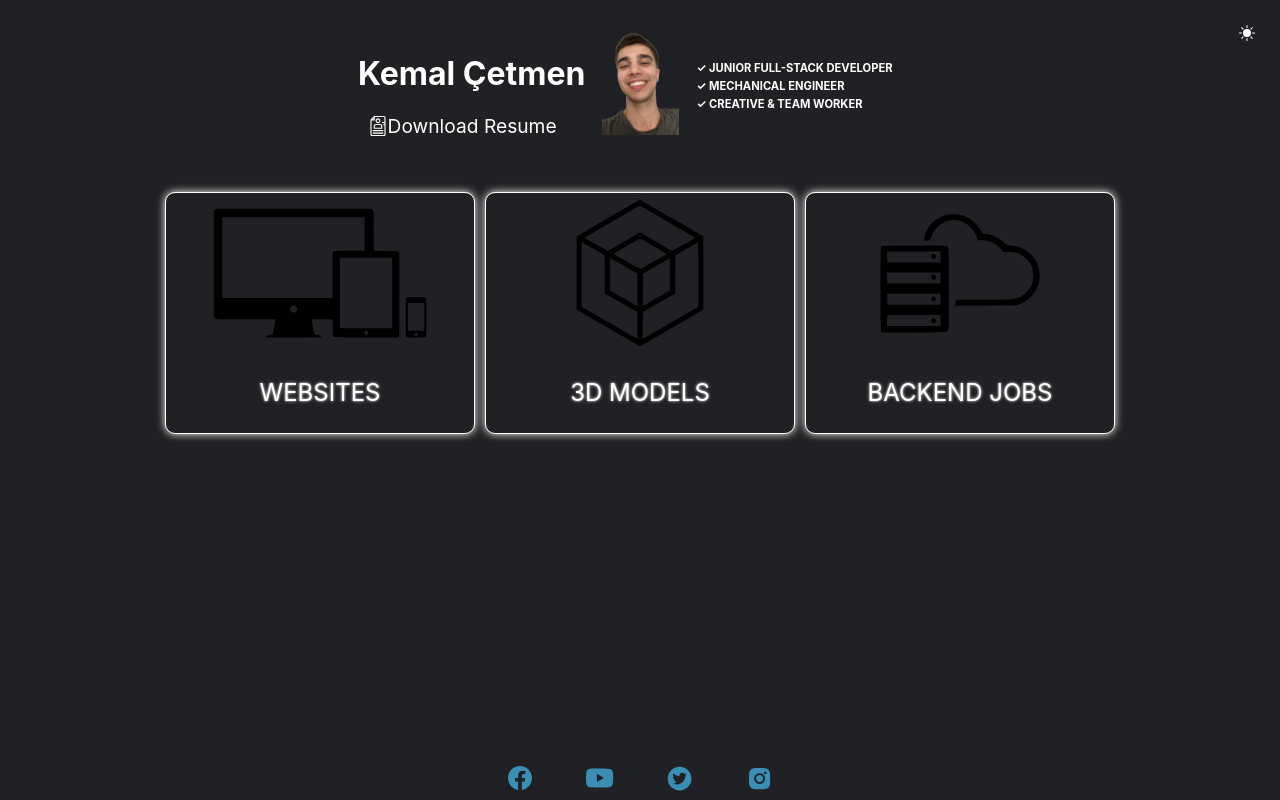
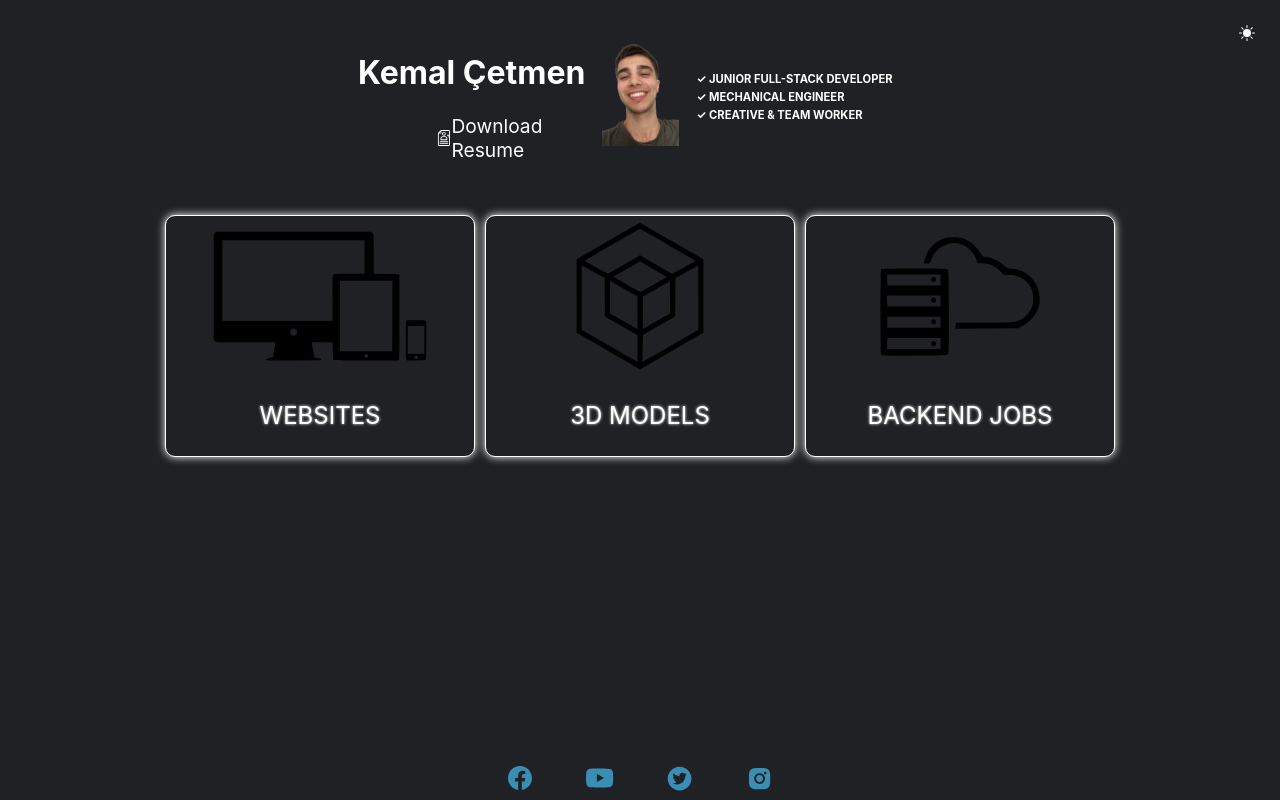
Before and after one commit to kemalcetmen/personalwebsite, a Next.js app: page / in a window 1280 px wide. Built offline with nearby package versions, Linux system fonts and the light colour scheme; no server answers.

Commit message:
still cv fixing

```diff
--- a/components/Header.js
+++ b/components/Header.js
@@ -8,8 +8,9 @@ const Header = () => {
   const isLaptop = useMediaQuery({
     query: '(max-width: 730px)'
   })
-  const resume = <div className={ styles.resume }>
-    <a href="/Kemal_Cetmen_Resume.pdf" download>
+  const resume =
+    <a href="/Kemal_Cetmen_Resume.pdf" download className={ styles.resume }>
+    <div className={ styles.innera }>
       <svg xmlns="http://www.w3.org/2000/svg" viewBox="0 0 392.533 392.533" >
           <g>
             <g>
@@ -52,8 +53,8 @@ const Header = () => {
       <div>
         Download Resume
       </div>
+    </div>
     </a>
-  </div>
 
   return (
     <header className={ styles.header }>
--- a/styles/Header.module.scss
+++ b/styles/Header.module.scss
@@ -36,14 +36,14 @@
     padding: 0 1rem;
 }
 .resume {
-    width: 13.621rem;
-    a{
+    .innera{
+        width: 149.88px;
+
         font-size: 1.2rem;
         cursor: pointer;
-        margin: auto;
+        margin: auto ;
         display: flex;
         flex-direction: row;
-        justify-content: flex-start;
         svg{
             width: 20px;
             fill: var(--texts);
@@ -69,11 +69,9 @@
     }
     .resume {
         width: auto;
-        padding: 0.2rem;
-        a{
+        .innera{
             margin: auto;
             font-size: 1rem;
-            justify-content: center;
             svg{
                 width: 18px;
             }
```
Also changed, not shown: 1 other file (tests, documents, lock files or other folders). Lines whose indentation alone changed are shown as unchanged.
